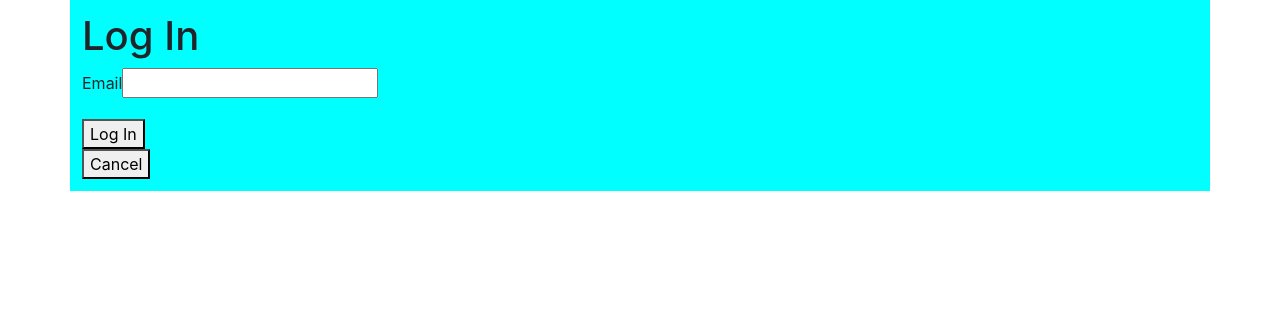
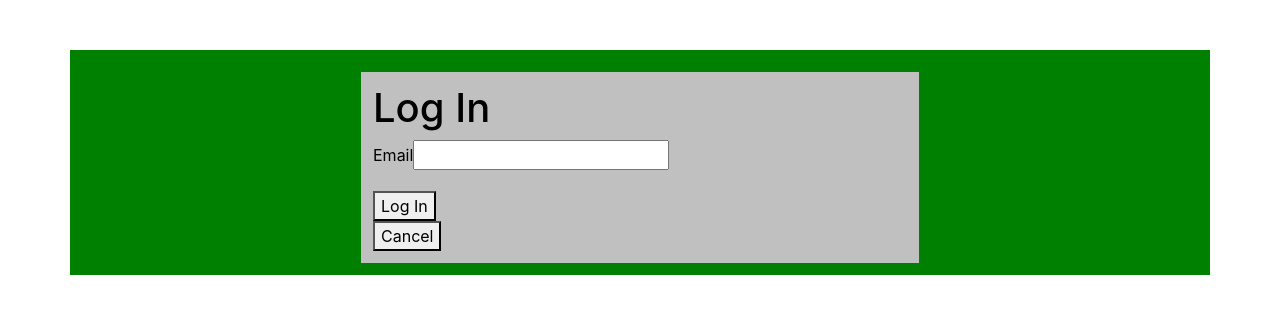
Before and after one commit to JustiP3/LiftStats, a React (Create React App) app in the folder liftstats-frontend/: page / in a window 1280 px wide. Both pictures are taken after a click on the button "Log In". Shown: the top 314 px of the page. Built offline with nearby package versions, Linux system fonts and the light colour scheme.

Commit message:
add basic style to containers and components. test on login component, welcome container

```diff
--- a/liftstats-frontend/src/components/LoginForm.js
+++ b/liftstats-frontend/src/components/LoginForm.js
@@ -2,6 +2,7 @@ import React, { Component } from 'react'
 import { Redirect } from 'react-router-dom'
 import { Route } from 'react-router-dom'
 import Welcome from '../containers/Welcome'
+import style from './components.css'
 
 class LoginForm extends Component {
 
@@ -22,7 +23,7 @@ class LoginForm extends Component {
 
       if (this.state.loggingIn === false) {
         return (
-          <div>
+          <div style={style.component}>
               <h1>Log In</h1>
               <form onSubmit={handleSubmit}>
                 <div className="form-group">
--- a/liftstats-frontend/src/components/components.css.js
+++ b/liftstats-frontend/src/components/components.css.js
@@ -0,0 +1,13 @@
+const component = {
+    backgroundColor: 'silver',
+    padding: '12px',
+    width: '50%',
+    display: 'block',
+    marginTop: '10px',
+    marginLeft: 'auto',
+    marginRight: 'auto',
+    float: 'center',
+    color: 'black'
+}
+
+export default { component }
--- a/liftstats-frontend/src/containers/containers.css.js
+++ b/liftstats-frontend/src/containers/containers.css.js
@@ -1,8 +1,11 @@
 const container = {
-    backgroundColor: 'cyan',
+    backgroundColor: 'green',
     padding: '12px',
     width: '100%',
-    display: 'center'
+    display: 'block',
+    marginTop: '50px',
+    float: 'center',
+    color: 'white'
 }
 
 export default { container }
```
